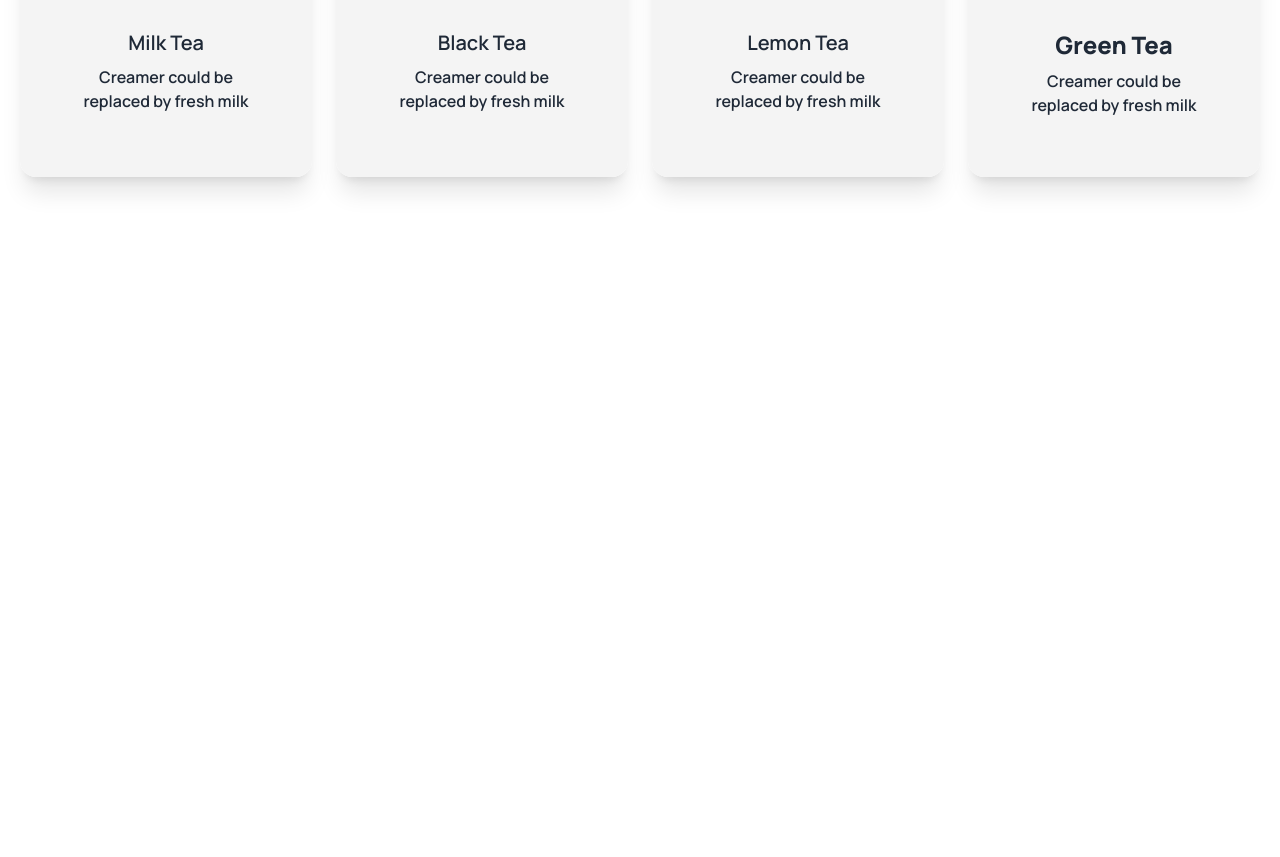
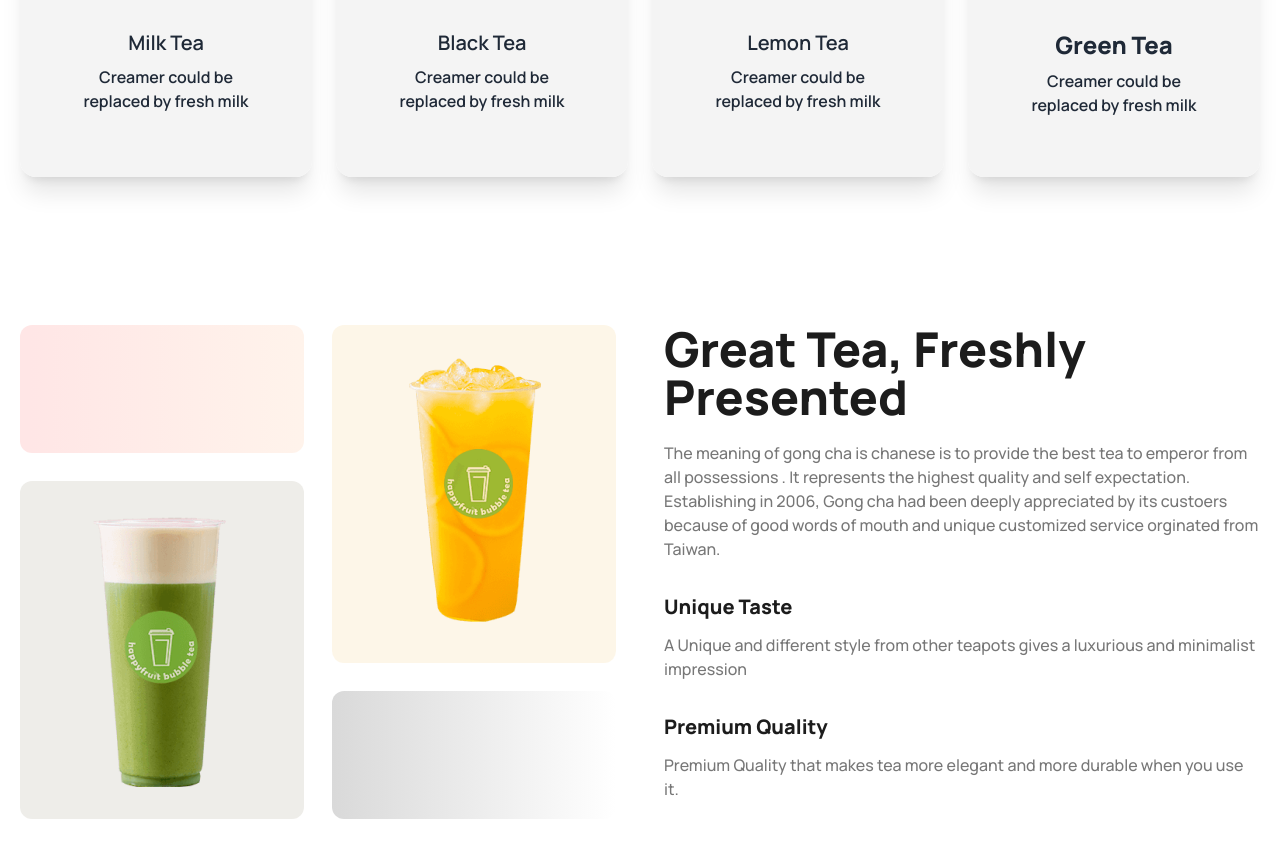
Before and after one commit to gmlincoln/tea-house-website, a plain HTML site: page index.html in a window 1280 px wide. Shown: the part 1121-1978 px from the top of the page. Before the commit the page ends 1410 px from the top, so only its background shows below. Drawn offline with nearby package versions, Linux system fonts and the light colour scheme.

Commit message:
great tea using grid layout and gradient

```diff
--- a/index.html
+++ b/index.html
@@ -129,6 +129,40 @@
 
         </div>
       </section>
+
+      <!-- Great Tea Section -->
+      <section class="container my-32 p-5">
+        <div class="flex gap-12 flex-col-reverse lg:flex-row">
+          <div class="grid grid-cols-1 md:grid-cols-2 gap-7 flex-1">
+            <div class="rounded-xl opacity-10 bg-gradient-to-r from-[#F00] to-[#FF8938] h-32">
+            </div>
+            <div class="row-span-2 rounded-xl bg-[#E6A6231A] px-12 py-8 flex justify-center items-start">
+              <img  src="images/fresh-1.png" alt="">
+            </div>
+            <div class="row-span-2 rounded-xl bg-[#574E271A] px-12 py-8 flex justify-center items-start">
+              <img src="images/fresh-2.png" alt="">
+            </div>
+            <div class="rounded-xl bg-gradient-to-r from-[#D9D9D9] to-[#fff] h-32">
+            </div>
+          </div>
+          <div class="flex-1">
+            <div class="mb-8">
+              <h3 class="text-5xl text-title-color font-extrabold mb-5">Great Tea, Freshly Presented</h3>
+              <p class="text-text-color font-medium">The meaning of gong cha is chanese is to provide the best tea to emperor from all possessions . It represents the highest quality and self expectation. Establishing in 2006, Gong cha had been deeply appreciated by its custoers  because of good words of mouth and unique customized service orginated from Taiwan.</p>
+            </div>
+
+            <div class="space-y-3 mb-8">
+              <h4 class="text-xl font-extrabold text-title-color">Unique Taste</h4>
+              <p class="text-text-color font-medium">A Unique and different style from other teapots gives a luxurious and minimalist impression</p>
+            </div>
+            <div class="space-y-3">
+              <h4 class="text-xl text-title-color font-extrabold">Premium Quality</h4>
+              <p class="text-text-color font-medium">Premium Quality that makes tea more elegant and more durable when you use it.</p>
+            </div>
+          </div>
+        </div>
+      </section>
+
     </main>
     <!-- Main Section End -->
 
```
